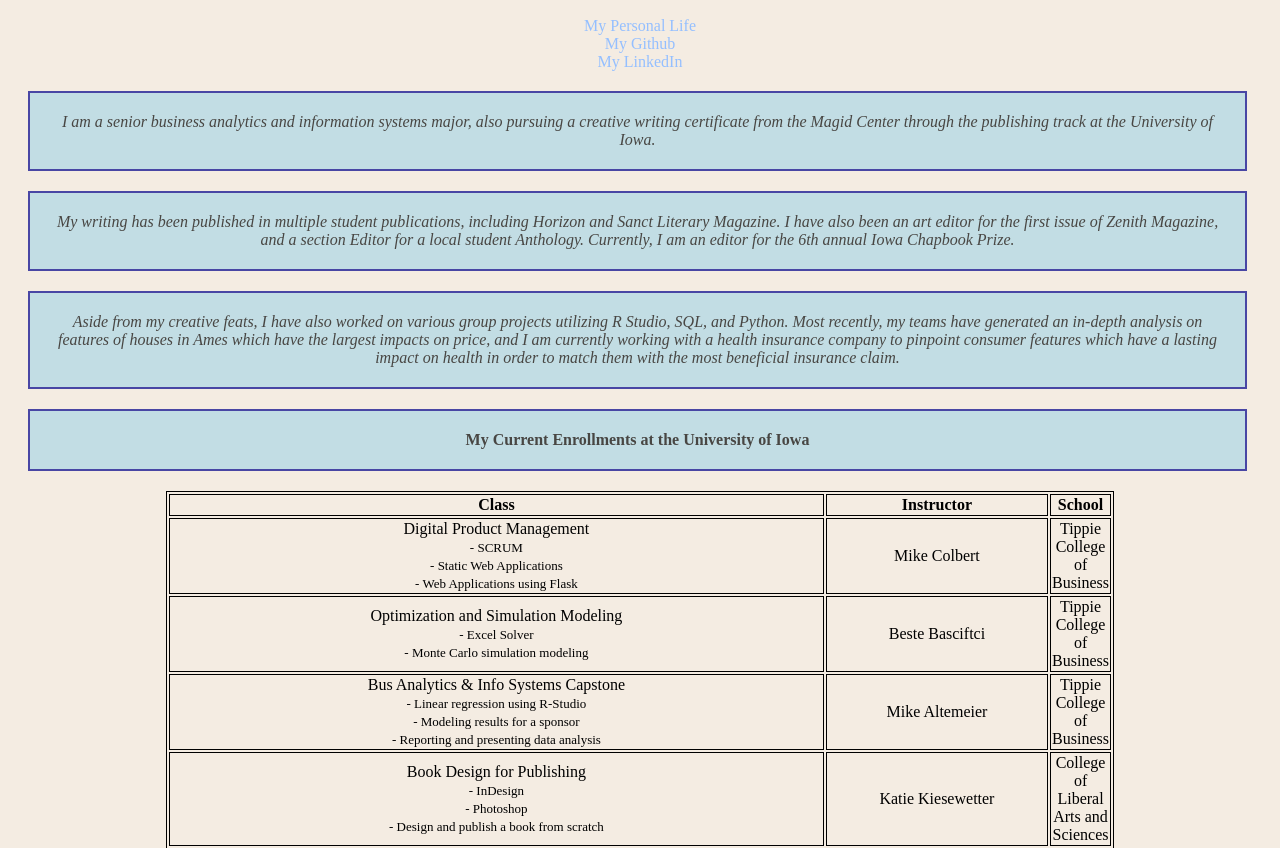
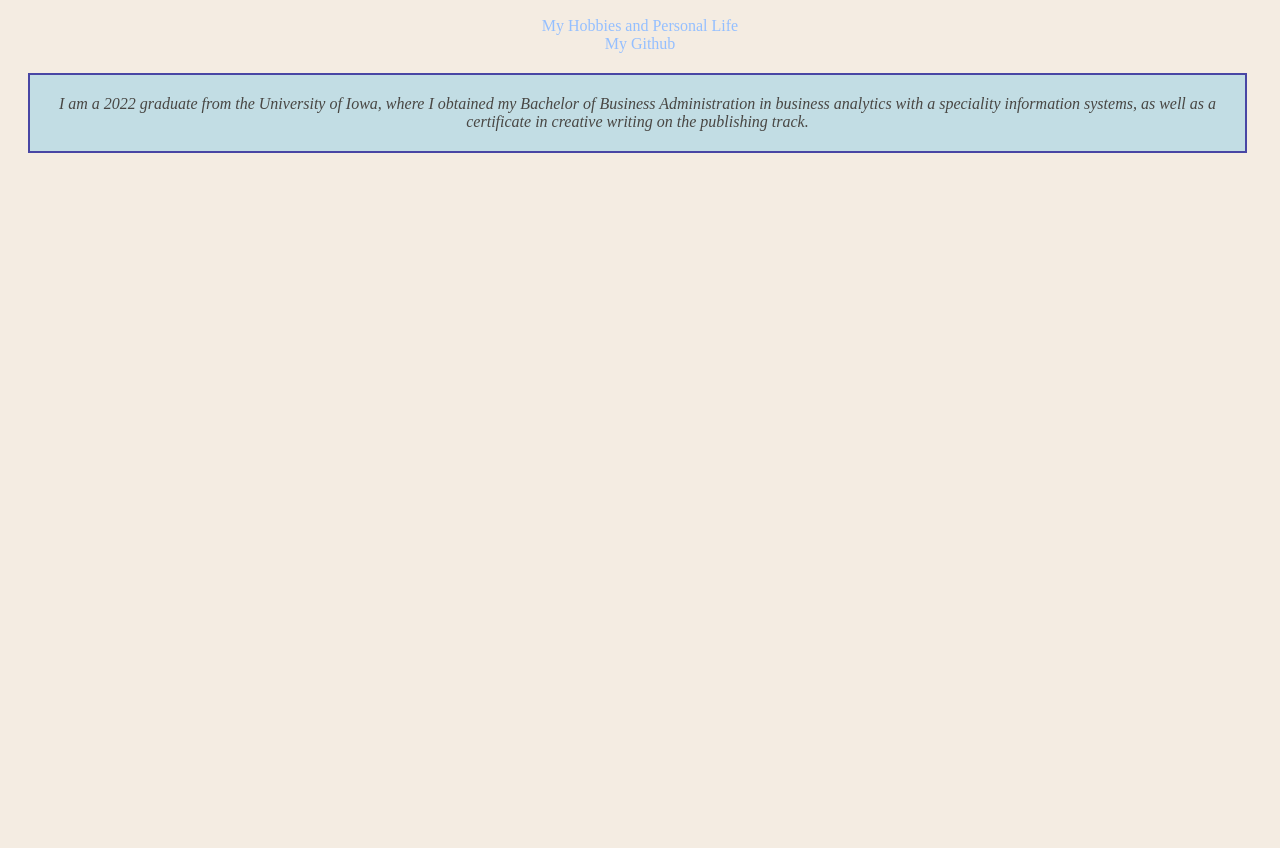
Before and after one commit to cklicata/ckomroskylicata_HW6, a plain HTML site: page index.html in a window 1280 px wide. Shown: the part 104-952 px from the top of the page. After the commit the page ends 800 px from the top, so only its background shows below. Drawn offline with Linux system fonts and the light colour scheme.

Commit message:
git commit, changes to main#

```diff
--- a/index.html
+++ b/index.html
@@ -7,80 +7,12 @@
 	</head>
 	<body>
 		<h1>About Me</h1>
-		<a href="second.html">My Personal Life</a>
+		<a href="second.html">My Hobbies and Personal Life</a>
 		<a href="https://github.com/cklicata">My Github</a>
-		<a href="https://www.linkedin.com/in/ck-licata/">My LinkedIn</a>
+		<a href="https://www.linkedin.com/in/ck-licata/"><My LinkedIn</a>
+		<a href="notesapppoetry.html"><My Submit Your Notes App Poetry</a>
 
-		<p>I am a senior business analytics and information systems major, also pursuing a creative writing certificate from the Magid Center through the publishing track at the University of Iowa. </p>
+		<p>I am a 2022 graduate from the University of Iowa, where I obtained my Bachelor of Business Administration in business analytics with a speciality information systems, as well as a certificate in creative writing on the publishing track. </p>
+	</body>
 
-		<p>My writing has been published in multiple student publications, including Horizon and Sanct Literary Magazine. I have also been an art editor for the first issue of Zenith Magazine, and a section Editor for a local student Anthology. Currently, I am an editor for the 6th annual Iowa Chapbook Prize.</p>
-
-		<p>Aside from my creative feats, I have also worked on various group projects utilizing R Studio, SQL, and Python. Most recently, my teams have generated an in-depth analysis on features of houses in Ames which have the largest impacts on price, and I am currently working with a health insurance company to pinpoint consumer features which have a lasting impact on health in order to match them with the most beneficial insurance claim.</p>
-	<h2>My Current Enrollments at the University of Iowa</h2>
-	</body>
-	<table>
-  		<tr>
-    			<th>Class</th>
-    			<th>Instructor</th>
-    			<th>School</th>
-  		</tr>
-  		<tr>
-    			<td>Digital Product Management
-					<font size="-1">
-					<br>- SCRUM
-					<br>- Static Web Applications
-					<br>- Web Applications using Flask</font>
-				</td>
-    			<td>Mike Colbert</td>
-    			<td>Tippie College of Business</td>
-  		</tr>
-  		<tr>
-				<td>Optimization and Simulation Modeling
-					<font size="-1">
-					<br>- Excel Solver
-					<br>- Monte Carlo simulation modeling</font>
-				</td>
-    			<td>Beste Basciftci</td>
-    			<td>Tippie College of Business</td>
-  		</tr>
-  		<tr>
-    			<td>Bus Analytics & Info Systems Capstone
-					<font size="-1">
-					<br>- Linear regression using R-Studio
-					<br>- Modeling results for a sponsor
-					<br>- Reporting and presenting data analysis</font>
-				</td>
-    			<td>Mike Altemeier</td>
-    			<td>Tippie College of Business</td>
-  		</tr>
-  		<tr>
-    			<td>Book Design for Publishing
-					<font size="-1">
-					<br>- InDesign
-					<br>- Photoshop
-					<br>- Design and publish a book from scratch</font>
-				</td>
-    			<td>Katie Kiesewetter</td>
-    			<td>College of Liberal Arts and Sciences</td>
-  		</tr>
-  		<tr>
-    			<td>Publishing Practicum: IA Chapbook Prize
-					<font size="-1">
-					<br>- Choose eight writers to publish from 30+ applicants
-					<br>- Work alongside an author as their editor to design their chapbook
-					<br>- Plan a launch party to showcase the chapbooks</font>
-				</td>
-    			<td>Daniel Khalastchi</td>
-    			<td>The Magid Center: College of Liberal Arts and Sciences</td>
-  		</tr>
-	</table>
-<!-- Global site tag (gtag.js) - Google Analytics -->
-<script async src="https://www.googletagmanager.com/gtag/js?id=G-V8302N4WQM"></script>
-<script>
-  window.dataLayer = window.dataLayer || [];
-  function gtag(){dataLayer.push(arguments);}
-  gtag('js', new Date());
-
-  gtag('config', 'G-V8302N4WQM');
-</script>
 </html>
```
Also changed, not shown: index.txt.
